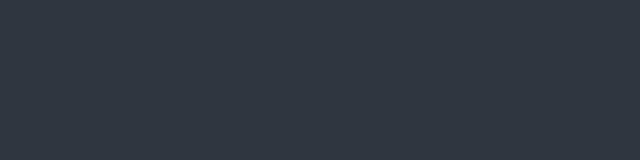
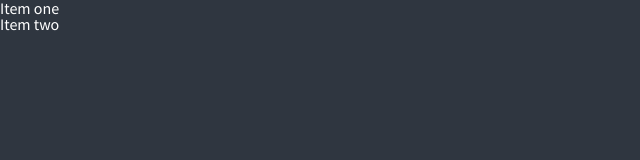
Before and after one commit to jeannjang/trello-react-ts, a React (Create React App) app: page / in a window 1280 px wide. Shown: the top 160 px of the page, without its empty margins (0-640 px from the left). Built offline with nearby package versions, Linux system fonts and the light colour scheme.

Commit message:
initial setup with DragDropContext setup
- install react-beautiful-dnd

```diff
--- a/package.json
+++ b/package.json
@@ -47,6 +47,7 @@
   },
   "devDependencies": {
     "@types/react": "^18.3.10",
+    "@types/react-beautiful-dnd": "^13.1.8",
     "@types/react-dom": "^18.3.0",
     "@types/react-helmet": "^6.1.11",
     "@types/styled-components": "^5.1.34",
--- a/src/App.tsx
+++ b/src/App.tsx
@@ -1,11 +1,13 @@
 import { GlobalStyle } from "./styles/globalStyle";
 import { ThemeProvider } from "styled-components";
 import { darkTheme } from "./styles/theme/theme";
+import DragDrop from "./components/DragDrop";
 
 function App() {
   return (
     <ThemeProvider theme={darkTheme}>
       <GlobalStyle />
+      <DragDrop />
     </ThemeProvider>
   );
 }
--- /dev/null
+++ b/src/components/DragDrop.tsx
@@ -0,0 +1,24 @@
+import { DragDropContext, Droppable, Draggable } from "react-beautiful-dnd";
+
+function DragDrop() {
+  return (
+    <DragDropContext onDragEnd={() => {}}>
+      <div>
+        <Droppable droppableId="one">
+          {() => (
+            <ul>
+              <Draggable draggableId="first" index={0}>
+                {() => <li>Item one</li>}
+              </Draggable>
+              <Draggable draggableId="second" index={0}>
+                {() => <li>Item two</li>}
+              </Draggable>
+            </ul>
+          )}
+        </Droppable>
+      </div>
+    </DragDropContext>
+  );
+}
+
+export default DragDrop;
```
Also changed, not shown: 1 other file (tests, documents, lock files or other folders).
